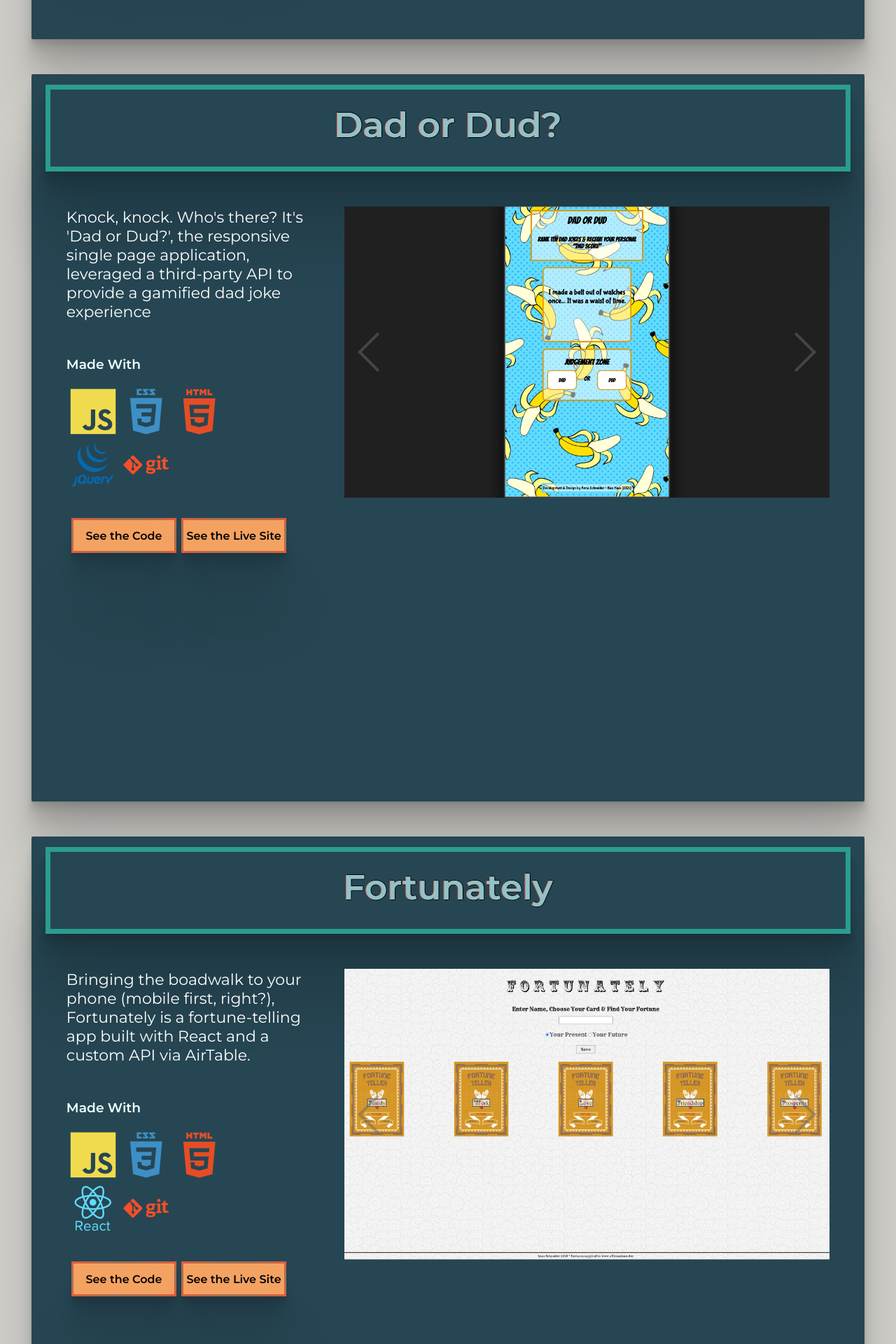
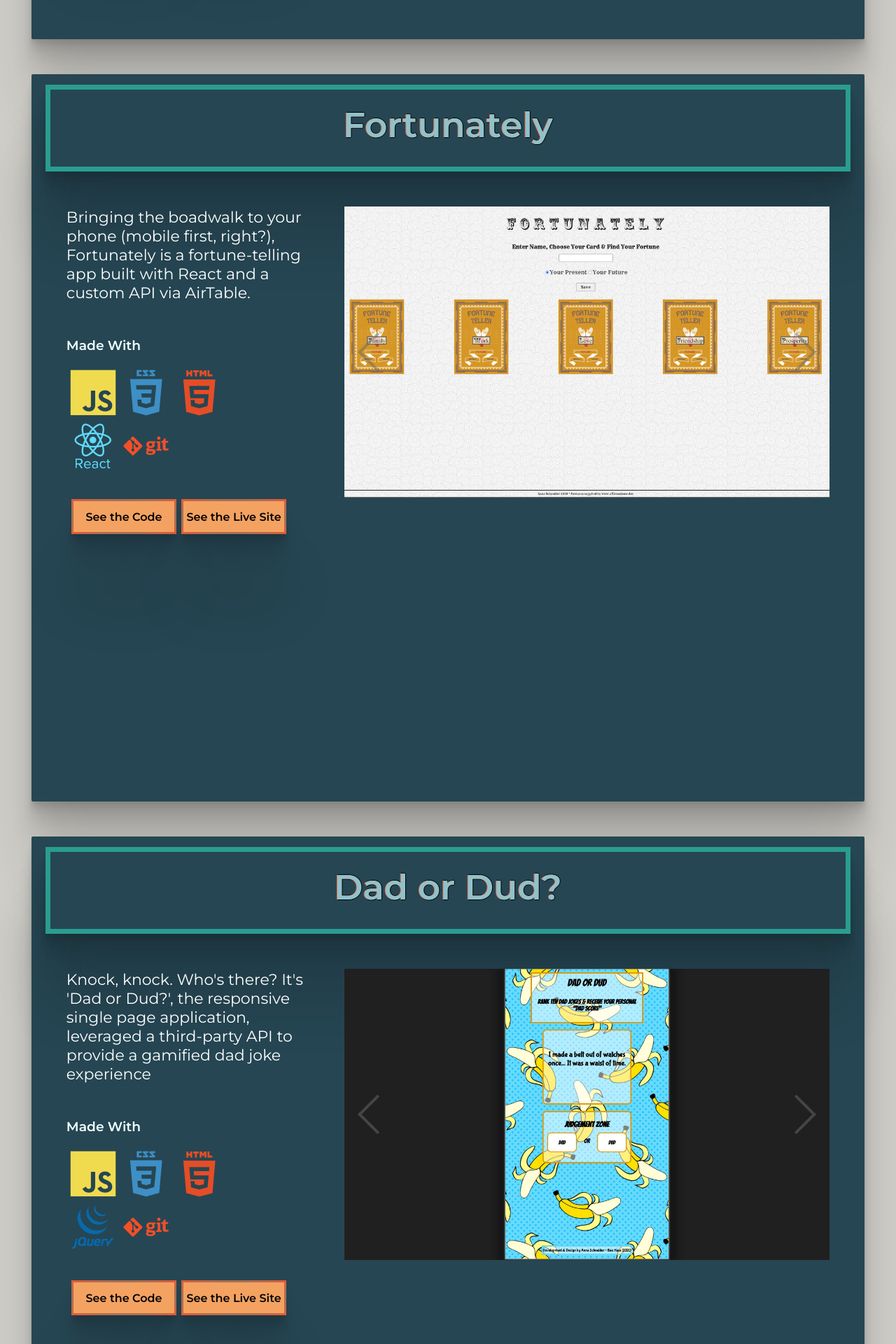
Before and after one commit to anna-schneider/Portfolio, a React (Create React App) app: page / in a window 1280 px wide. Shown: the part 2960-4880 px from the top of the page at 70% size. Built offline with nearby package versions, Linux system fonts and the light colour scheme.

Commit message:
re-ordered projects

```diff
--- a/src/App.js
+++ b/src/App.js
@@ -52,6 +52,21 @@ const containerData = [
 		images: [rresponsive, rreview, rcreate, rvote],
 	},
 	{
+		projectTitle: "Fortunately",
+		description:
+			"Bringing the boadwalk to your phone (mobile first, right?), Fortunately is a fortune-telling app built with React and a custom API via AirTable.",
+		icons: [
+			"devicon-javascript-plain colored",
+			"devicon-css3-plain-wordmark colored",
+			"devicon-html5-plain-wordmark colored",
+			"devicon-react-original-wordmark colored",
+			"devicon-git-plain-wordmark colored",
+		],
+		liveLink: "https://fortunately.netlify.app/",
+		codeLink: "https://github.com/anna-schneider/Fortunately",
+		images: [fdesktop, ftablet, fmobile],
+	},
+	{
 		projectTitle: "Dad or Dud?",
 		description:
 			"Knock, knock. Who's there? It's 'Dad or Dud?', the responsive single page application, leveraged a third-party API to provide a gamified dad joke experience",
@@ -66,21 +81,6 @@ const containerData = [
 			"https://pages.git.generalassemb.ly/Anna-Schneider/Project-1-Dad-or-Dud/",
 		codeLink: "https://github.com/anna-schneider/Dad-or-Dud",
 		images: [dhome, dresults1, dresults2, dresults3],
-	},
-	{
-		projectTitle: "Fortunately",
-		description:
-			"Bringing the boadwalk to your phone (mobile first, right?), Fortunately is a fortune-telling app built with React and a custom API via AirTable.",
-		icons: [
-			"devicon-javascript-plain colored",
-			"devicon-css3-plain-wordmark colored",
-			"devicon-html5-plain-wordmark colored",
-			"devicon-react-original-wordmark colored",
-			"devicon-git-plain-wordmark colored",
-		],
-		liveLink: "https://fortunately.netlify.app/",
-		codeLink: "https://github.com/anna-schneider/Fortunately",
-		images: [fdesktop, ftablet, fmobile],
 	},
 ]
 
```
Also changed, not shown: public/index.html (+0 -15 lines).
